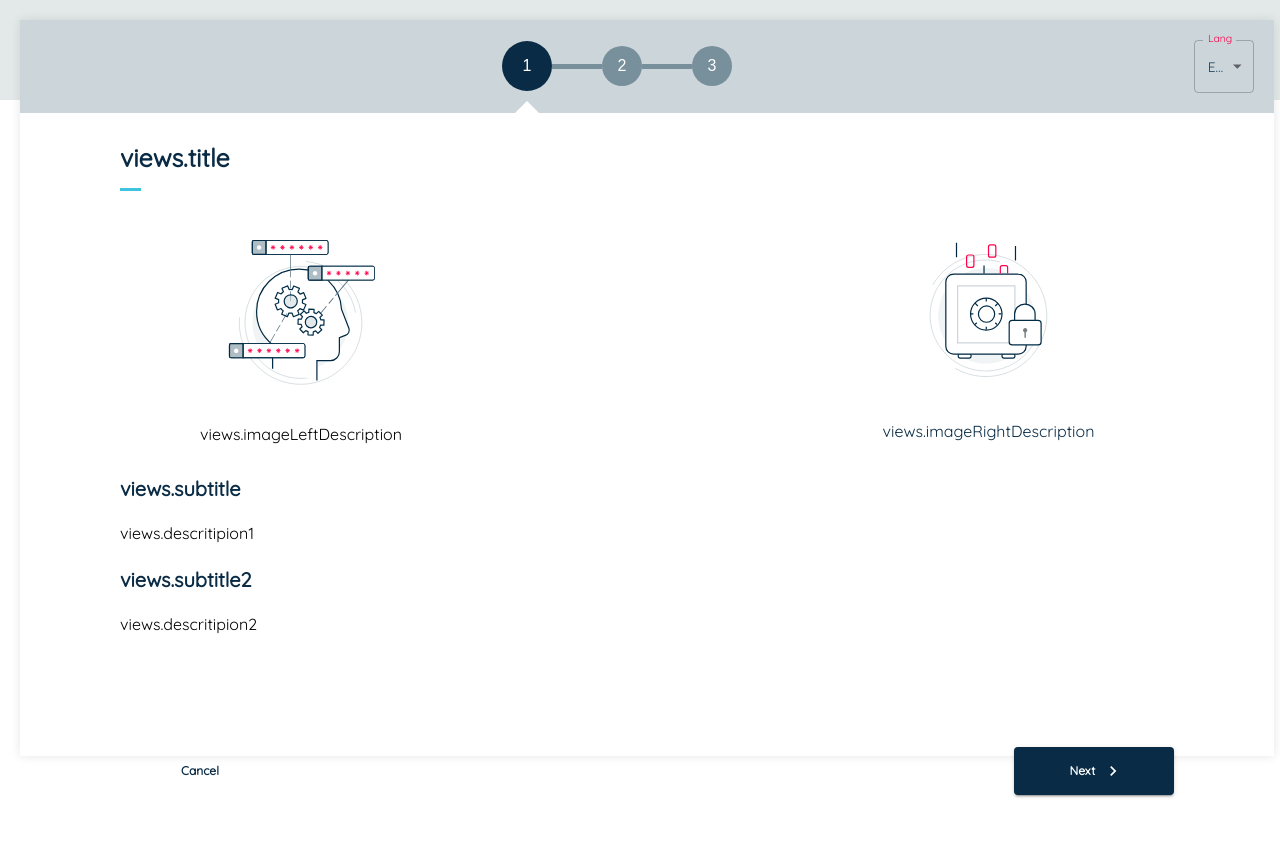
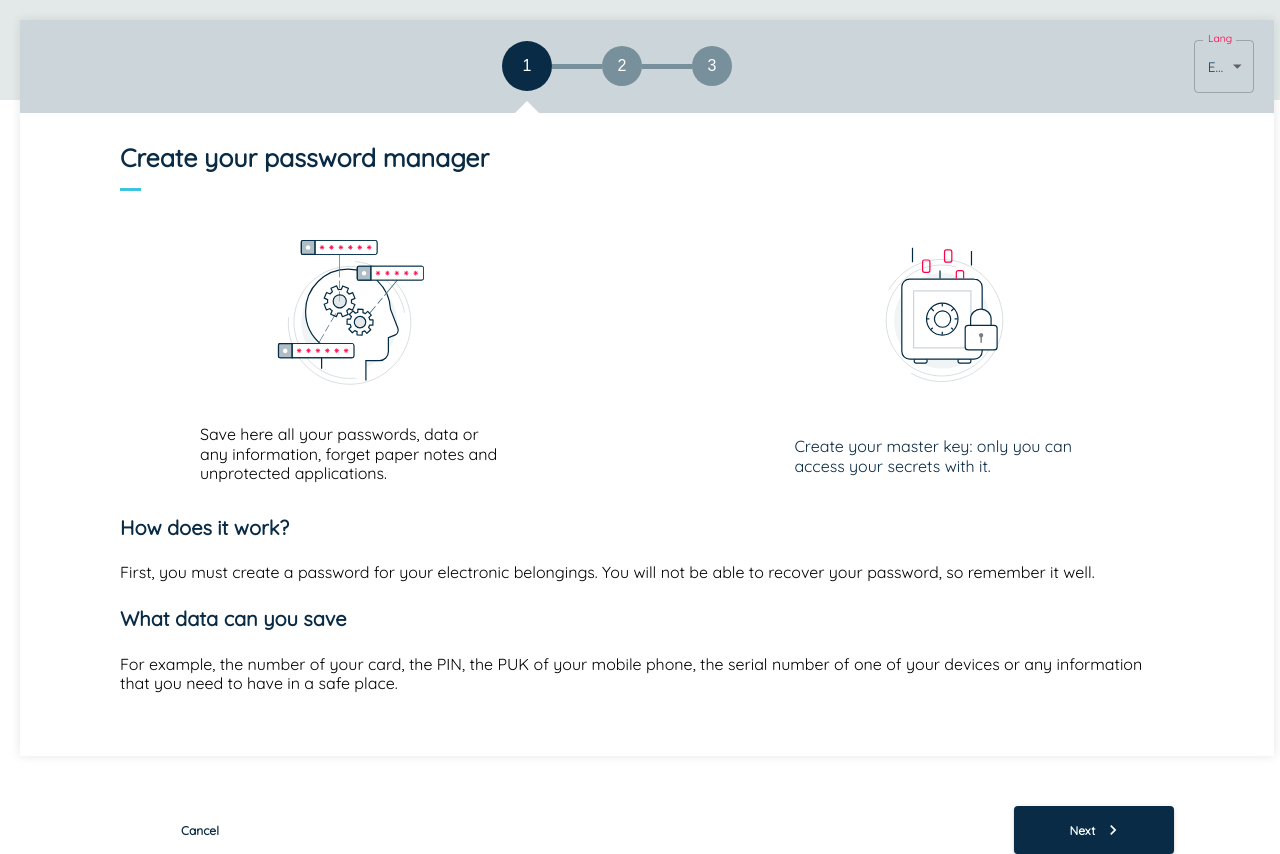
Before and after one commit to rodrigodiasf1984/passwordManagerTest, a React (Create React App) app: page / in a window 1280 px wide. Before the commit the page ends 825 px from the top, so only its background shows below. Built offline with nearby package versions, Linux system fonts and the light colour scheme.

Commit message:
refactor: improve translations

```diff
--- a/src/views/ProductInformation/index.tsx
+++ b/src/views/ProductInformation/index.tsx
@@ -18,7 +18,7 @@ function Step1() {
       <Header currentStep={1} />
       <Content>
         <Typography variant="h1" color={theme.palette.secondary.main}>
-          {t('views.title')}
+          {t('views.common.title')}
         </Typography>
         <Divider
           sx={{
@@ -47,7 +47,7 @@ function Step1() {
             >
               <img src={groupImage} alt="group" />
               <Typography variant="h4" maxWidth={300} paddingTop={5}>
-                {t('views.imageLeftDescription')}
+                {t('views.common.imageLeftDescription')}
               </Typography>
             </Box>
             <Box
@@ -65,21 +65,21 @@ function Step1() {
                 paddingTop={5}
                 color={theme.palette.secondary.main}
               >
-                {t('views.imageRightDescription')}
+                {t('views.common.imageRightDescription')}
               </Typography>
             </Box>
           </Box>
           <Typography variant="h3" color={theme.palette.secondary.main}>
-            {t('views.subtitle')}
+            {t('views.common.subtitle')}
           </Typography>
           <Typography variant="h4" paddingTop={3} paddingBottom={3}>
-            {t('views.descritipion1')}
+            {t('views.common.descritipion1')}
           </Typography>
           <Typography variant="h3" color={theme.palette.secondary.main}>
-            {t('views.subtitle2')}
+            {t('views.common.subtitle2')}
           </Typography>
           <Typography variant="h4" paddingTop={3}>
-            {t('views.descritipion2')}
+            {t('views.common.descritipion2')}
           </Typography>
         </Box>
         <Box
```
